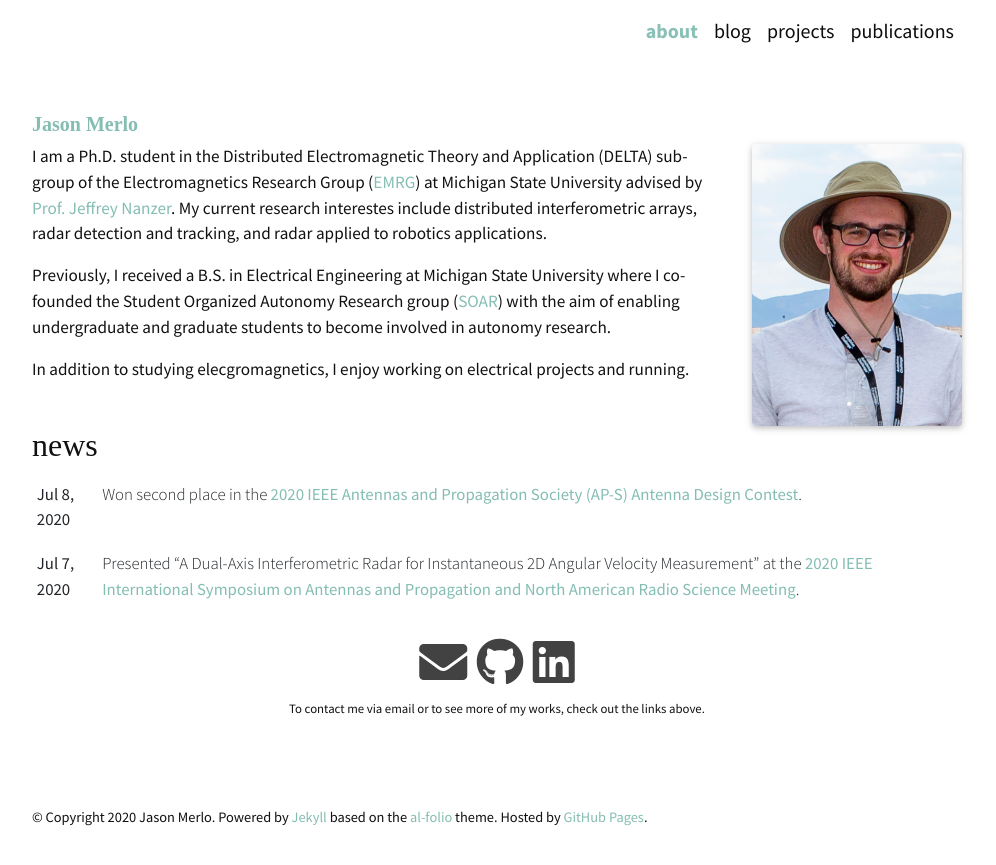
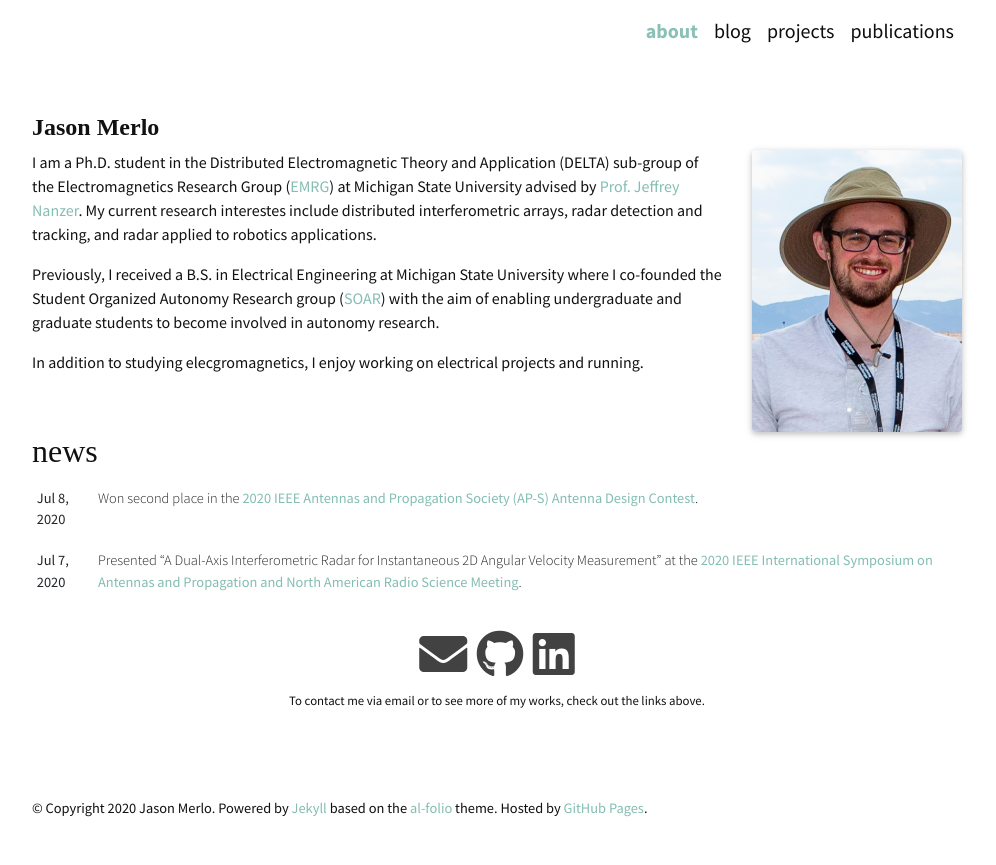
Before and after one commit to SuperUser320/superuser320.github.io, a Jekyll site: the page built from _pages/about.md, in a window 1280 px wide. Shown: the top 865 px of the page, without its empty margins (143-1139 px from the left). Built offline with Jekyll 4.4.1, drawn with Linux system fonts in a browser that asks for light colours; nearby versions of some CDN libraries; some web fonts are replaced; a style sheet for code colours, icons or effects is not loaded.

Commit message:
Updated about page and theming

```diff
--- a/_layouts/about.html
+++ b/_layouts/about.html
@@ -13,10 +13,10 @@ layout: default
        {% assign middlenames = '' %}
     {% endif %}
     {% assign lastname = name | last %}
-    <a class="navbar-brand title" href="{{ site.baseurl | prepend: site.url }}/">
+    <div class="navbar-brand title">
      <!-- <span class="font-weight-bold">{{ firstname }}</span> {{ middlenames }}  {{ lastname }} -->
      {{ firstname }} {{ middlenames }}  {{ lastname }}
-    </a>
+   </div>
   </header>
 
   <article>
--- a/_sass/_base.scss
+++ b/_sass/_base.scss
@@ -9,8 +9,9 @@
   font-weight: 500;
 }
 
-a.navbar-brand, h1, h2 {
+.navbar-brand, h1, h2 {
   font-family: $title-font;
+  font-weight: 500;
 }
 
 a, table.table a {
@@ -24,9 +25,6 @@ a, table.table a {
   }
 }
 
-p {
-  font-size: 1.075rem;
-}
 
 // Math
 
@@ -61,7 +59,7 @@ p {
 // Navbar customization
 
 .navbar-brand {
-  font-size:1.25rem;
+  font-size:1.5rem;
   font-weight: 700;
 }
 
@@ -141,12 +139,10 @@ p {
 // News
 
 .news table th {
-  font-size: 1.05rem;
   font-weight: 500
 }
 
 .news table td {
-  font-size: 1.05rem;
   font-weight: 300;
 }
 
```
